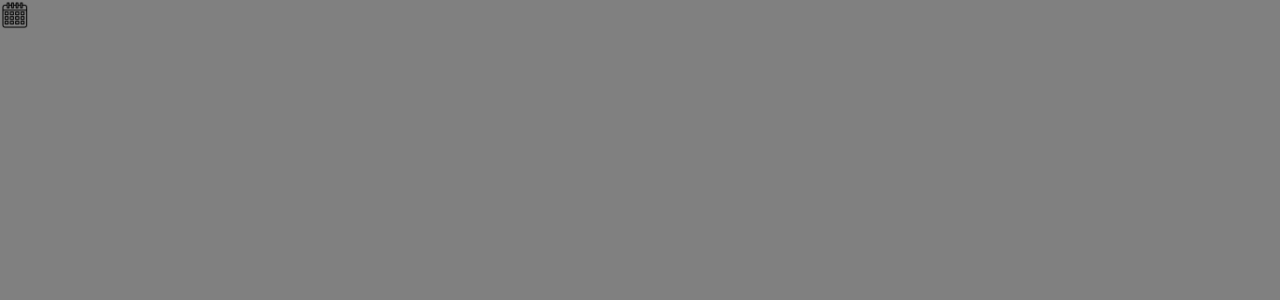
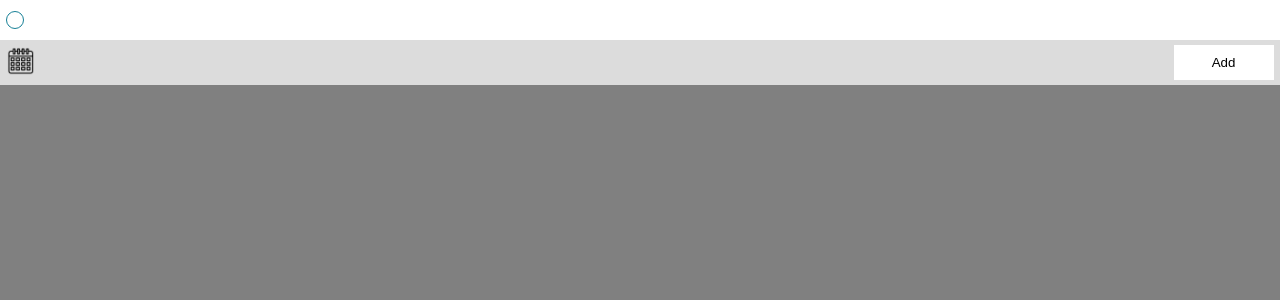
Before and after one commit to Hokitoru/react-todo, a React (Create React App) app: page / in a window 1280 px wide. Shown: the top 300 px of the page. Built offline with nearby package versions, Linux system fonts and the light colour scheme.

Commit message:
TaskAdder

```diff
--- a/src/App.js
+++ b/src/App.js
@@ -1,5 +1,5 @@
 import Nav from "./Components/Nav/Nav";
-import Time from "./Components/Time/Time";
+import Time from "./Components/UI/Time/Time";
 import React, {useState} from "react";
 import dayjs from "dayjs";
 import {addTaskAction, completeTaskAction, removeTaskAction} from "./Components/Store/taskReducer";
@@ -10,6 +10,8 @@ import Settings from "./Components/UI/Settings/Settings";
 import classes from './style.module.scss'
 import Check from "./Components/UI/Check/Check";
 import Calendar from "./Components/UI/Calendar/Calendar";
+import TaskAdder from "./Components/TaskAdder/TaskAdder";
+import AddButton from "./Components/UI/AddButton/AddButton";
 
 function App() {
     // const dispatch = useDispatch();
@@ -87,7 +89,7 @@ function App() {
       //     }
       // </div>
       <div className={classes.container}>
-          <Calendar></Calendar>
+          <TaskAdder></TaskAdder>
       </div>
   );
 }
--- /dev/null
+++ b/src/Components/TaskAdder/TaskAdder.jsx
@@ -0,0 +1,24 @@
+import React from 'react';
+import classes from './style.module.scss'
+import Check from "../UI/Check/Check";
+import Calendar from "../UI/Calendar/Calendar";
+import AddButton from "../UI/AddButton/AddButton";
+
+const TaskAdder = () => {
+    return (
+        <div className={classes.container}>
+            <div className={classes.inputTask}>
+                <Check></Check>
+                <input type="text"/>
+            </div>
+            <div className={classes.optionsBackground}>
+                <div className={classes.options}>
+                    <Calendar></Calendar>
+                    <AddButton></AddButton>
+                </div>
+            </div>
+        </div>
+    );
+};
+
+export default TaskAdder;
--- /dev/null
+++ b/src/Components/TaskAdder/style.module.scss
@@ -0,0 +1,41 @@
+.container{
+  width: 100%;
+  display: flex;
+  flex-direction: column;
+  justify-content: center;
+  align-items: center;
+  background-color: #fff;
+}
+
+.inputTask{
+  width: 99%;
+  display: flex;
+  height: 40px;
+  align-items: center;
+  justify-content: space-between;
+
+  input{
+    width: 98%;
+    border: none;
+    border-radius: 0;
+    outline: none;
+    height: 30px;
+    font-size: 16px;
+  }
+}
+
+.options{
+  height: 45px;
+  width: 99%;
+  display: flex;
+  justify-content: space-between;
+  align-items: center;
+
+}
+
+.optionsBackground{
+  background-color: gainsboro;
+  width: 100%;
+  display: flex;
+  justify-content: center;
+}
--- /dev/null
+++ b/src/Components/UI/AddButton/AddButton.jsx
@@ -0,0 +1,12 @@
+import React from 'react';
+import classes from './style.module.scss'
+
+const AddButton = () => {
+    return (
+        <div>
+            <button className={classes.addButton}>Add</button>
+        </div>
+    );
+};
+
+export default AddButton;
--- /dev/null
+++ b/src/Components/UI/AddButton/style.module.scss
@@ -0,0 +1,12 @@
+.addButton{
+  width: 100px;
+  border: none;
+  border-radius: 0;
+  padding: 10px 10px;
+  background-color: #fff;
+  cursor: pointer;
+}
+
+.addButton:hover{
+  background-color: #767676;
+}
--- a/src/Components/UI/Calendar/Calendar.jsx
+++ b/src/Components/UI/Calendar/Calendar.jsx
@@ -1,4 +1,4 @@
-import React, {useState} from 'react';
+import React, {useEffect, useState} from 'react';
 import CalendarComp from "react-calendar";
 import 'react-calendar/dist/Calendar.css';
 import calendarIcon from '../../../images/calendar.png'
@@ -8,15 +8,19 @@ const Calendar = () => {
     const [showCalendar, setShowCalendar] = useState(false);
     const [date, setDate] = useState(null);
 
+    const changeDate = (event) => {
+        setDate(event);
+        setShowCalendar(false);
+    }
+
     return (
-        <div>
+        <div className={classes.container}>
+            <img onClick={() => setShowCalendar(!showCalendar)} className={classes.calendarIcon} src={calendarIcon} alt="calendar"/>
             {
-                showCalendar ? <div><CalendarComp minDate={new Date()}/></div> : <img onClick={() => setShowCalendar(!showCalendar)} className={classes.calendarIcon} src={calendarIcon} alt="calendar"/>
+                showCalendar ? <div className={classes.calendarBlock}><CalendarComp onChange={event => changeDate(event)} value={date} minDate={new Date()}/></div> : ''
             }
         </div>
     );
 };
 
-
-// onChange={event => getDate(event);
 export default Calendar;
--- a/src/Components/UI/Calendar/style.module.scss
+++ b/src/Components/UI/Calendar/style.module.scss
@@ -1,4 +1,14 @@
+.container{
+  position: relative;
+}
+
 .calendarIcon{
   width: 30px;
   height: 30px;
+  cursor: pointer;
 }
+
+.calendarBlock{
+  position: absolute;
+  top: 10;
+}
--- a/src/Components/UI/SortButton/SortButton.jsx
+++ b/src/Components/UI/SortButton/SortButton.jsx
@@ -1,12 +1,26 @@
-import React from 'react';
+import React, {useState} from 'react';
 import sortIcon from '../../../images/sort-icon.svg'
 import classes from './style.module.scss'
 
 const SortButton = () => {
+    const [show, setShow] = useState(false);
+    const className = `${classes.dropdownContent} ${show ? classes.dropdownContentVisible : ''}`
+
     return (
         <div className={classes.container}>
-            <img className={classes.sortIcon} src={sortIcon} alt="sortIcon"/>
-            <p className={classes.sortText}>Sorting</p>
+            <div onClick={() => setShow(!show)} className={classes.dropdownButton}>
+                <img src={sortIcon} alt="sortIcon"/>
+                <p>Sorting</p>
+            </div>
+            <div className={className}>
+                <div>
+                    <h2>Порядок сортировки</h2>
+                </div>
+                <br/>
+                <button>По важности</button>
+                <button>По дате создания</button>
+                <button>По дате выполнения</button>
+            </div>
         </div>
     );
 };
--- a/src/Components/UI/SortButton/style.module.scss
+++ b/src/Components/UI/SortButton/style.module.scss
@@ -1,15 +1,69 @@
 .container{
+  width: 200px;
+  display: flex;
+  flex-direction: column;
+  align-items: center;
+  justify-content: center;
+  position: relative;
+  text-align: center;
+}
+
+.dropdownButton{
   width: 110px;
   display: flex;
   align-items: center;
   justify-content: space-evenly;
+  cursor: pointer;
+
+  img{
+    width: 16px;
+  }
+
+  p{
+    font-size: 22px;
+    color: #767676;
+    margin: 0;
+  }
 }
 
-.sortIcon{
-  width: 16px;
+.dropdownContent{
+  display: none;
+  position: absolute;
+  width: 200px;
+  top: 26px;
+  background-color: #fff;
+
+  br{
+    height: 1px;
+    width: 1px;
+  }
+
+  div{
+    height: 40px;
+    border-bottom: 1px solid #767676;
+    display: flex;
+    align-items: center;
+    justify-content: center;
+    margin-bottom: 5px;
+
+    h2{
+      margin: 0;
+      font-size: 18px;
+    }
+  }
+
+  button{
+    height: 30px;
+    background-color: transparent;
+    border: none;
+  }
+
+  button:hover{
+    background-color: #767676;
+  }
 }
 
-.sortText{
-  font-size: 22px;
-  color: #767676;
+.dropdownContentVisible{
+  display: flex;
+  flex-direction: column;
 }
```
Also changed, not shown: src/Components/UI/Time/Time.jsx (renamed from src/Components/Time/Time.jsx), src/Components/UI/Time/style.module.scss (renamed from src/Components/Time/style.module.scss).
